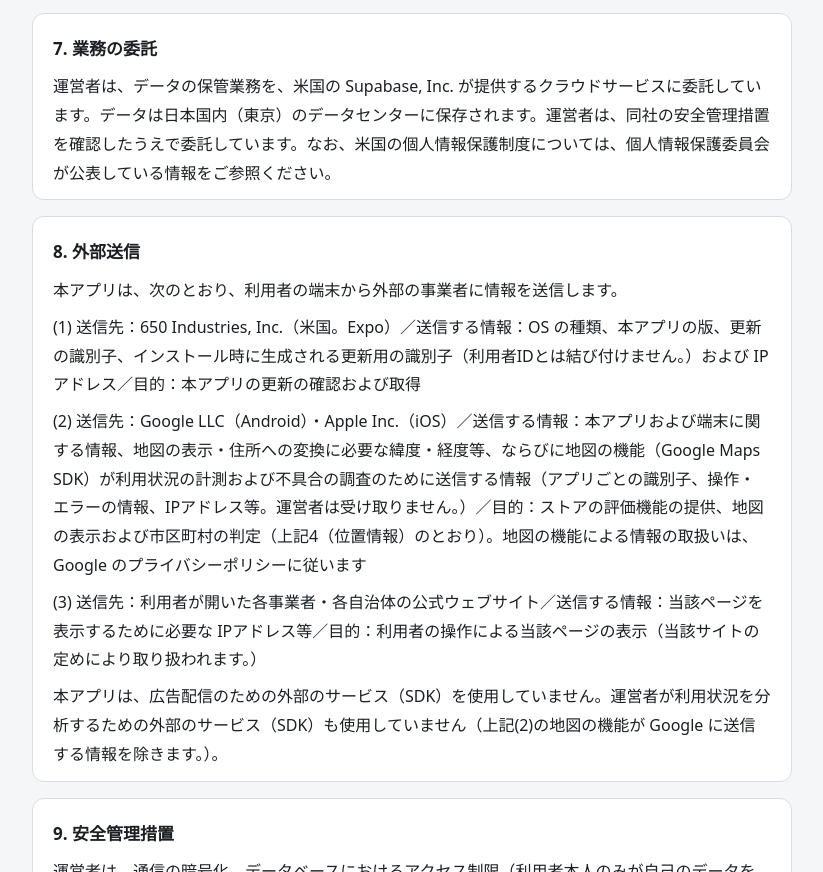
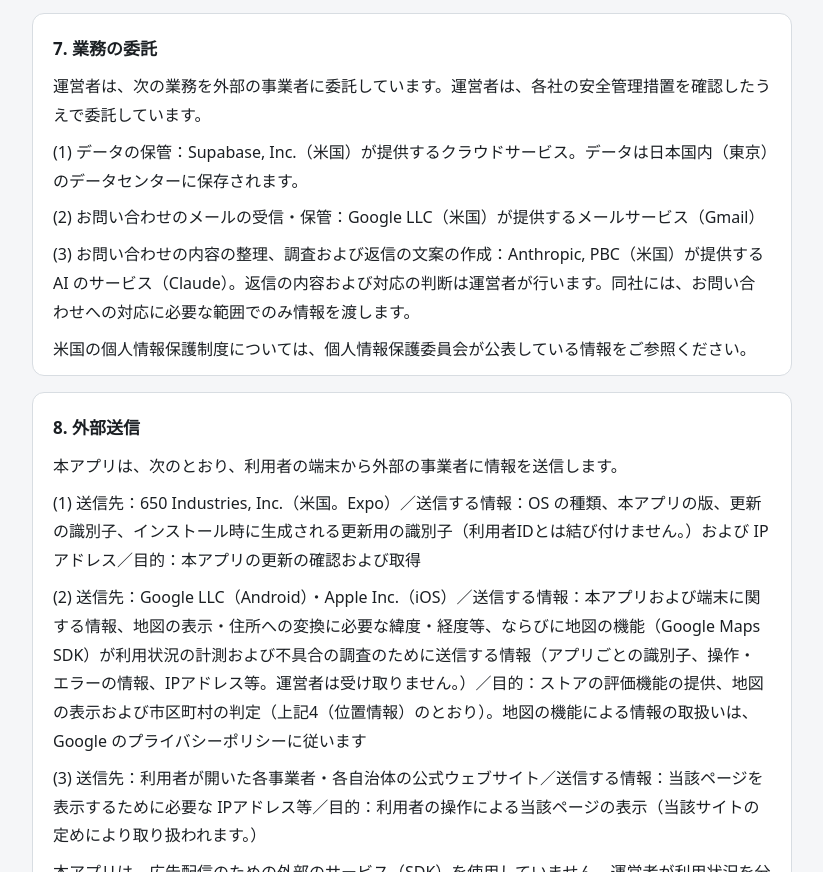
Before and after one commit to Mochi-Shiratama/dorebarai-site, a plain HTML site: page privacy.html in a window 1280 px wide. Shown: the part 2638-3510 px from the top of the page, without its empty margins (228-1051 px from the left). Drawn offline with Linux system fonts and the light colour scheme.

Commit message:
プライバシーポリシー 7（業務の委託）に、お問い合わせのメール（Google）と返信の文案の作成（Anthropic）を追加
Co-Authored-By: Claude Opus 5.5 <noreply@anthropic.com>

```diff
--- a/privacy.html
+++ b/privacy.html
@@ -67,7 +67,11 @@
 </section>
 <section>
 <h2>7. 業務の委託</h2>
-<p>運営者は、データの保管業務を、米国の Supabase, Inc. が提供するクラウドサービスに委託しています。データは日本国内（東京）のデータセンターに保存されます。運営者は、同社の安全管理措置を確認したうえで委託しています。なお、米国の個人情報保護制度については、個人情報保護委員会が公表している情報をご参照ください。</p>
+<p>運営者は、次の業務を外部の事業者に委託しています。運営者は、各社の安全管理措置を確認したうえで委託しています。</p>
+<p>(1) データの保管：Supabase, Inc.（米国）が提供するクラウドサービス。データは日本国内（東京）のデータセンターに保存されます。</p>
+<p>(2) お問い合わせのメールの受信・保管：Google LLC（米国）が提供するメールサービス（Gmail）</p>
+<p>(3) お問い合わせの内容の整理、調査および返信の文案の作成：Anthropic, PBC（米国）が提供する AI のサービス（Claude）。返信の内容および対応の判断は運営者が行います。同社には、お問い合わせへの対応に必要な範囲でのみ情報を渡します。</p>
+<p>米国の個人情報保護制度については、個人情報保護委員会が公表している情報をご参照ください。</p>
 </section>
 <section>
 <h2>8. 外部送信</h2>
```
